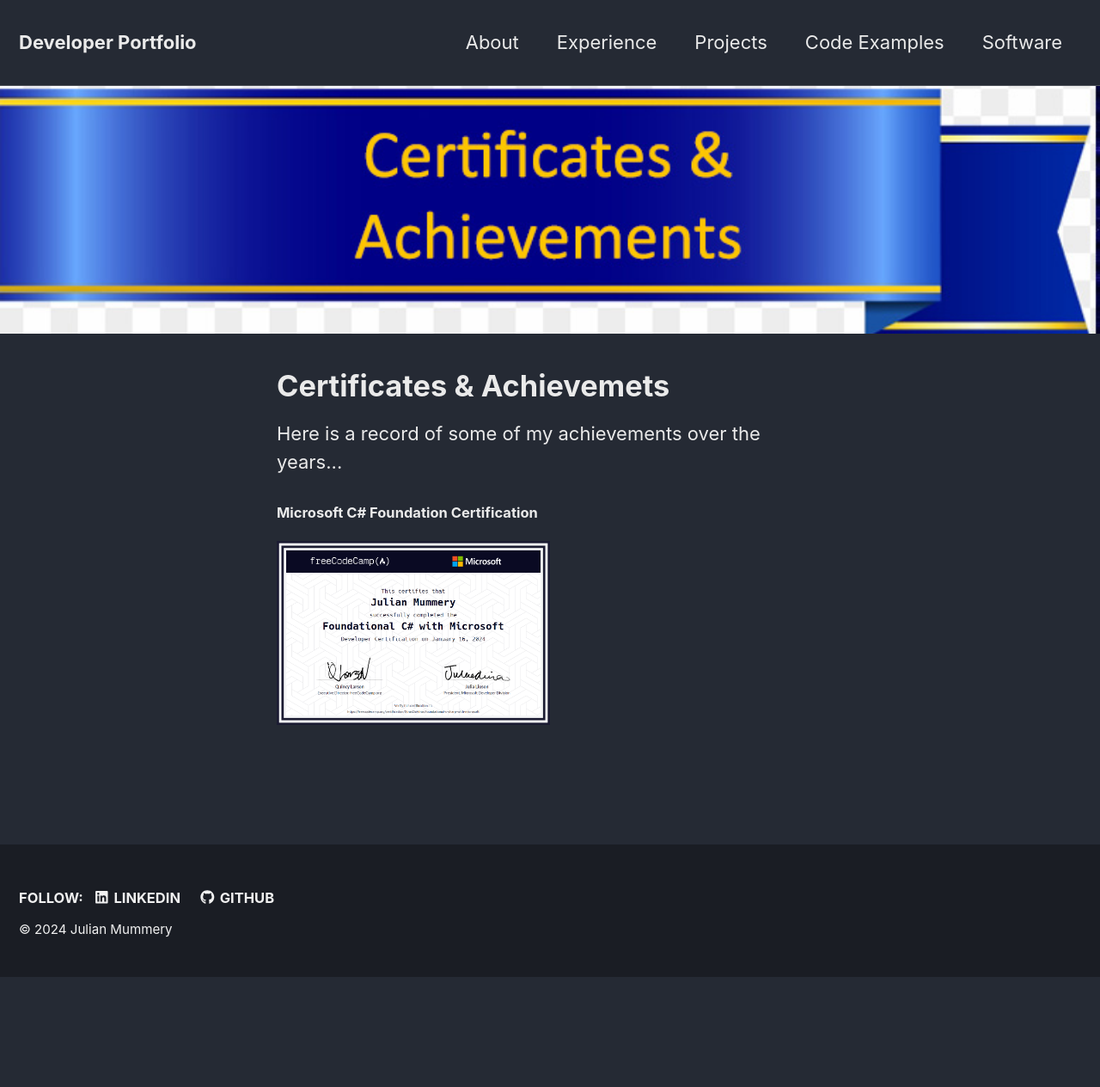
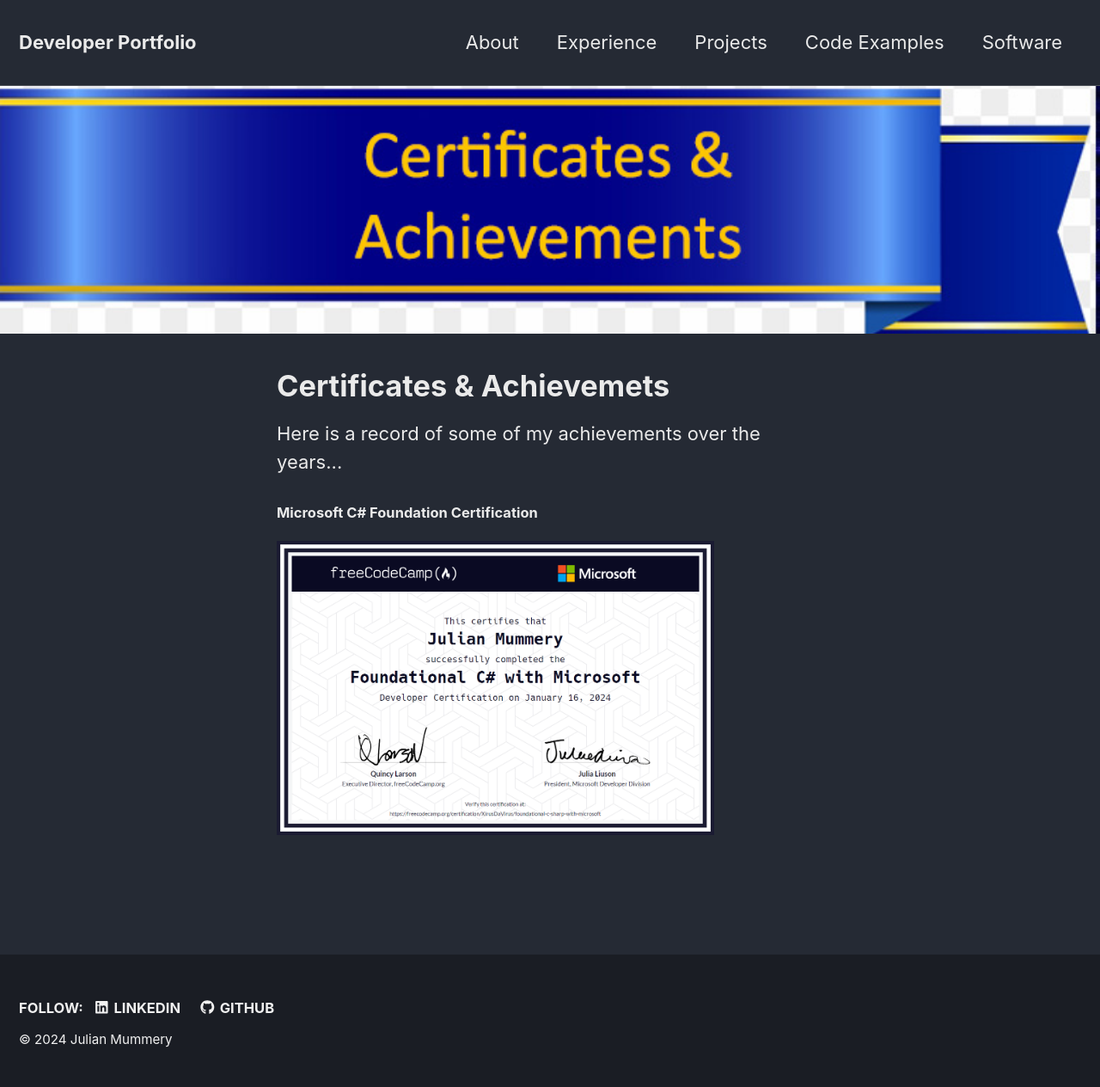
Before and after one commit to julianmummery/julianmummery.github.io, a Jekyll site: the page built from _pages/certificates.md, in a window 1280 px wide. Shown: the whole page at 86% size. Built offline with Jekyll 4.4.1, drawn with Linux system fonts in a browser that asks for light colours; nearby versions of some CDN libraries; before the commit the page ends 1136 px from its top, so only the background shows below that.

Commit message:
Update certificates.md

```diff
--- a/_pages/certificates.md
+++ b/_pages/certificates.md
@@ -12,4 +12,4 @@
 
 <h4>Microsoft C# Foundation Certification</h4>
 
-<img src="/assets/images/Microsoft-CSharp-Certification-Julian-Mummery.png" style="width:50%">
+<img src="/assets/images/Microsoft-CSharp-Certification-Julian-Mummery.png" style="width:80%">
```
